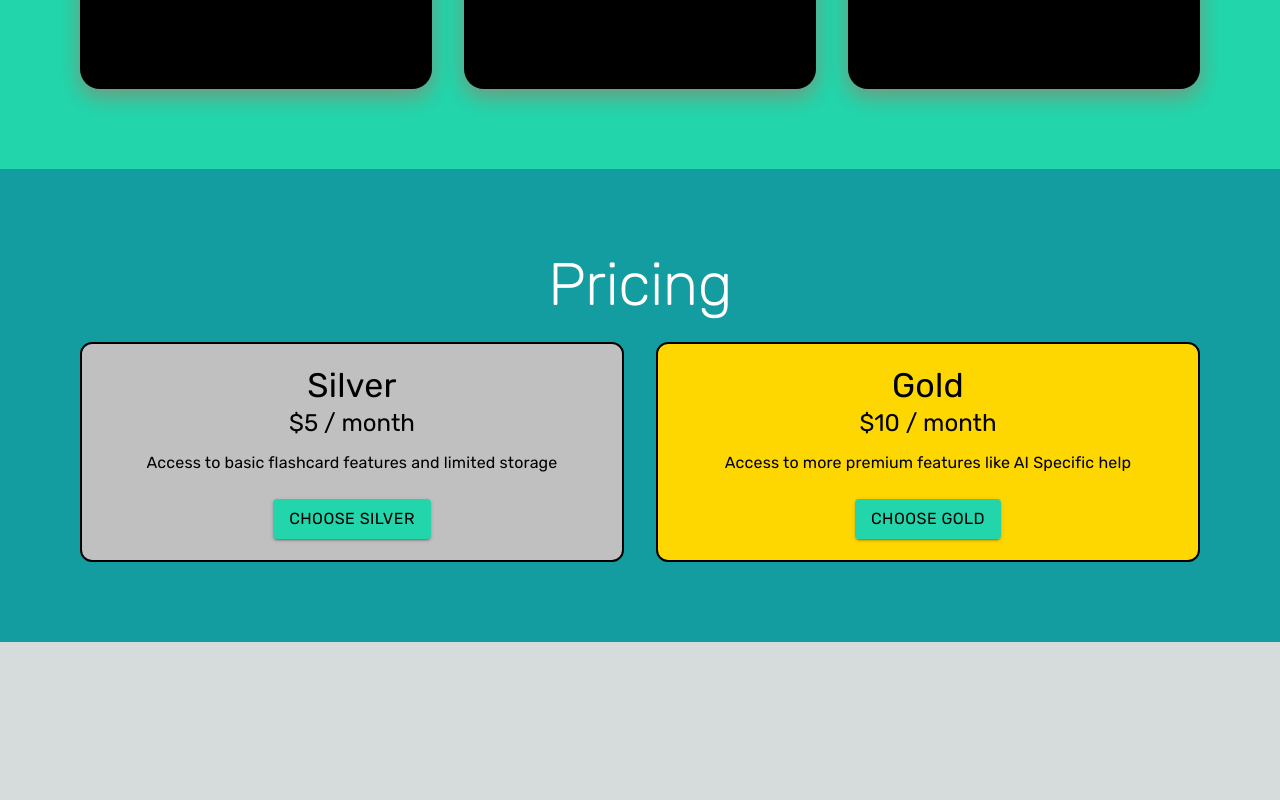
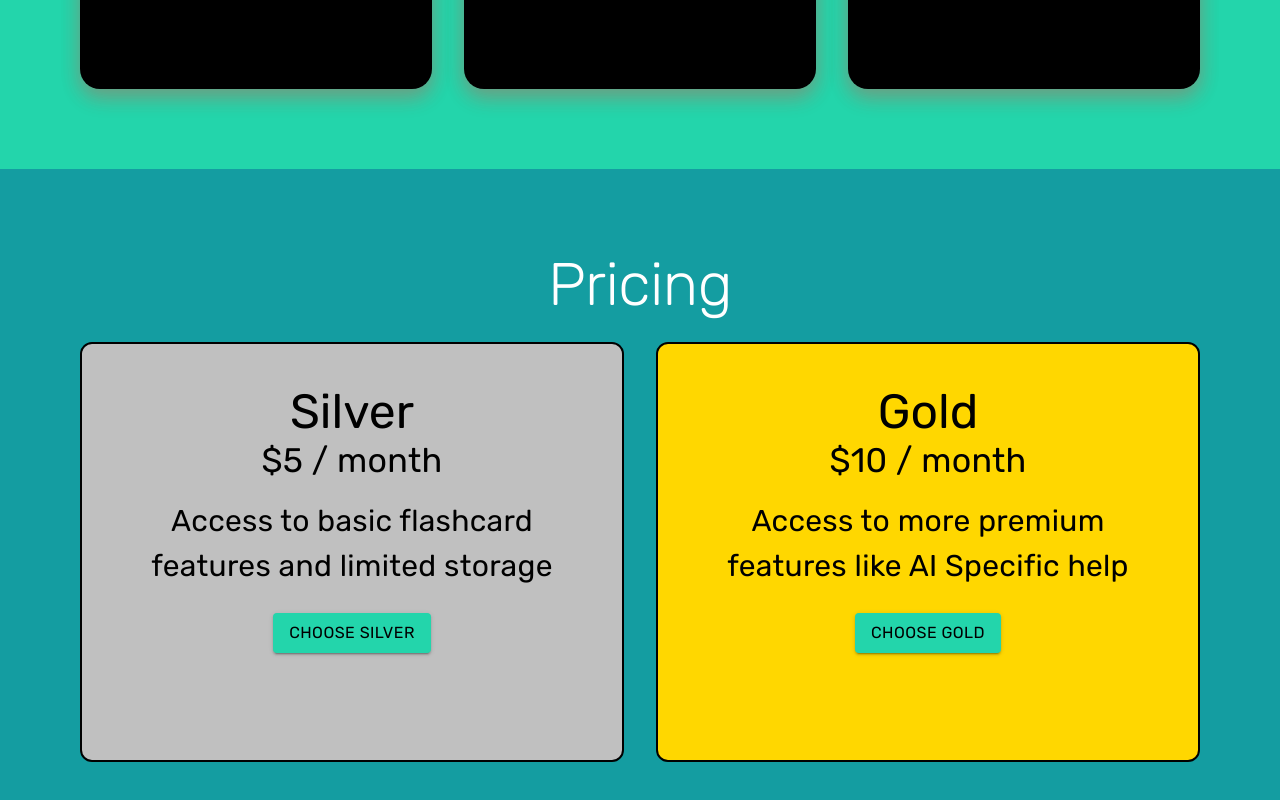
Before and after one commit to Shoheicode/Project-4-AI-Flashcards, a Next.js app: page / in a window 1280 px wide. Shown: the part 1428-2228 px from the top of the page. Before the commit the page ends 2070 px from the top, so only its background shows below. Built offline with nearby package versions, Linux system fonts and the light colour scheme; no server answers; a web font is replaced by a local one.

Commit message:
updated text style

```diff
--- a/app/generate/text.css
+++ b/app/generate/text.css
@@ -43,7 +43,7 @@
   .moving-background-flashcard {
     width: 100%;
     height: 100vh;
-    background: linear-gradient(180deg, #000000, #004d3b);
+    background: linear-gradient(180deg, #8349B7, #149DA1);
     background-size: 400% 400%;
     animation: gradient 15s ease infinite;
   }
--- a/app/page.js
+++ b/app/page.js
@@ -141,6 +141,7 @@ export default function Home() {
         <Box sx={{textAlign: "center" }}
           padding={10}
           bgcolor={"#149DA1"}
+          min-height={"100vh"}
           className="section"
         >
           <Typography variant="h2" component="h2" gutterBottom color={"white"} className="apply title">
--- a/app/typewrite.css
+++ b/app/typewrite.css
@@ -40,7 +40,7 @@
   }
   to {
     width: 45%;
-    border-right-color: #8349B7;
+    border-right-color: #8449b700;
   }
 }
 
--- a/components/paidTierCard/paidTierCard.js
+++ b/components/paidTierCard/paidTierCard.js
@@ -34,21 +34,23 @@ export default function PaidTierCard({
   return (
     <Grid item xs={12} md={6}>
       <Box
-        height={220}
+        height={420}
         border={"2px solid black"}
         borderRadius={3}
         bgcolor={bgcolor}
         display="flex"
         flexDirection="column"
         alignItems="center"
-        justifyContent="center"
+        padding={5}
         className="boxT"
       >
-        <Typography variant="h4" className="textStyle1">{tierName} </Typography>
-        <Typography variant="h5" className="textStyle2" sx={{ marginBottom: "0.5em" }}>
+        <Typography variant="h3" className="textStyle1">{tierName} </Typography>
+        <Typography variant="h4" className="textStyle2" sx={{ marginBottom: "0.5em" }}>
           {price}
         </Typography>
-        <Typography className="textStyle">{description}</Typography>
+        <Typography className="textStyle"
+          fontSize={30}
+        >{description}</Typography>
         <Button
           className="textStyle startButton"
           variant="contained"
```
